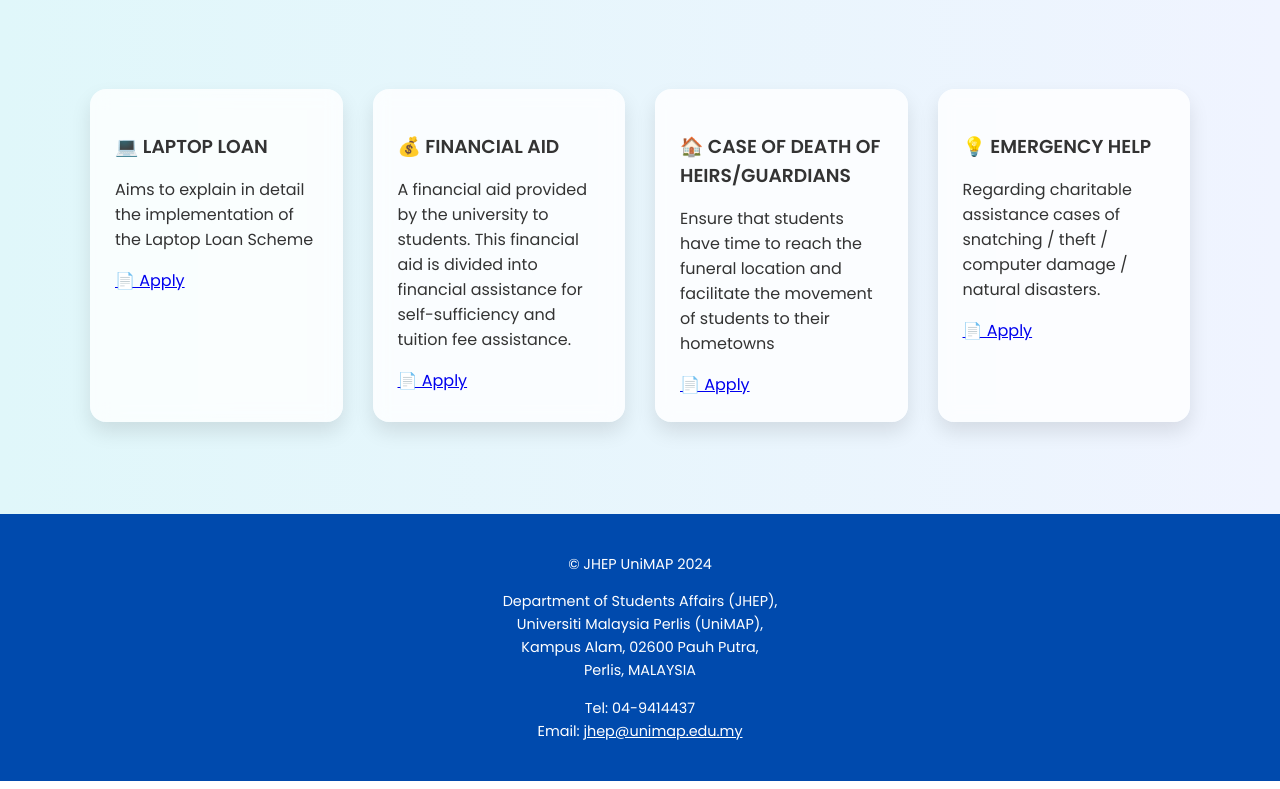
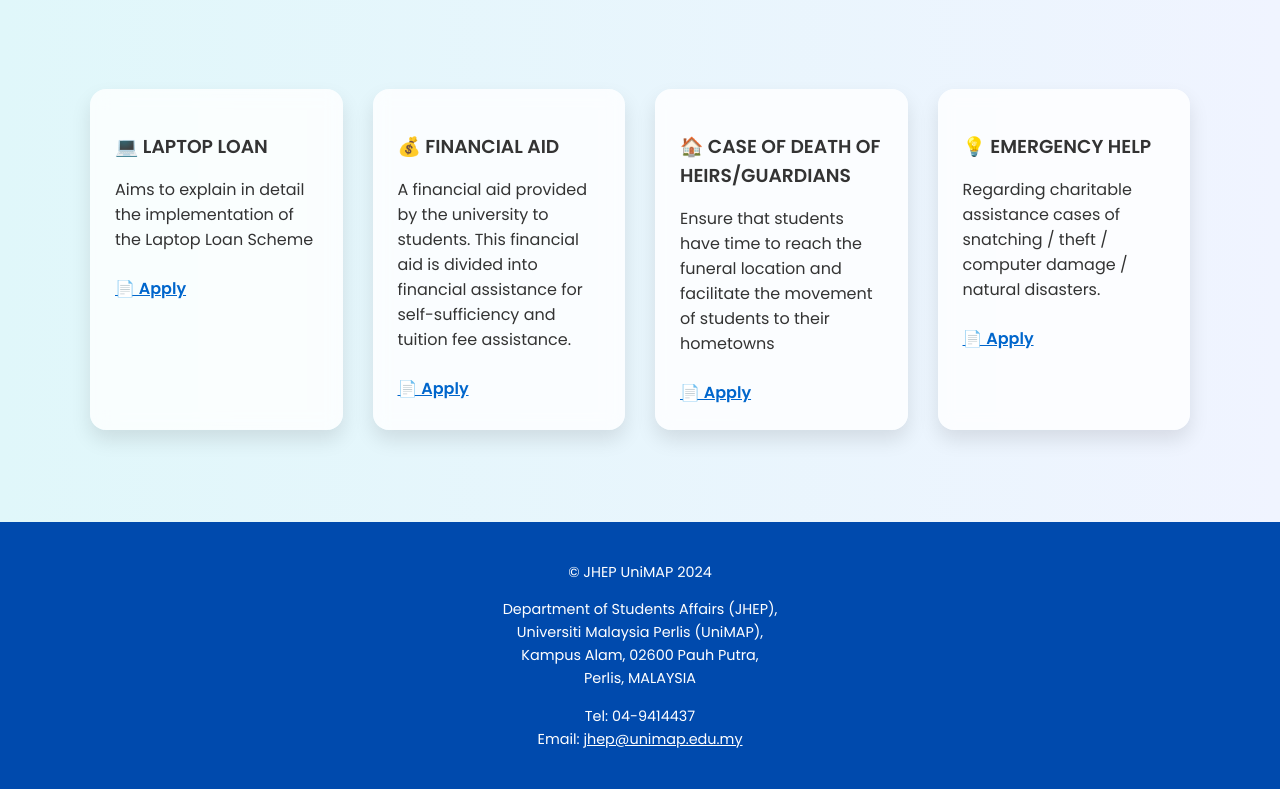
Before and after one commit to Santhakumar1203/Unicare, a plain HTML site: page index.html in a window 1280 px wide. Shown: the part 1206-1995 px from the top of the page. Drawn offline with Linux system fonts and the light colour scheme.

Commit message:
Update style.css

```diff
--- a/style.css
+++ b/style.css
@@ -254,3 +254,11 @@ body {
   .apply-box:hover {
     background-color: #003080;
   }
+
+  .pdf-link {
+  display: inline-block;
+  margin-top: 8px;
+  color: #0066cc;
+  text-decoration: underline;
+  font-weight: bold;
+}
```
